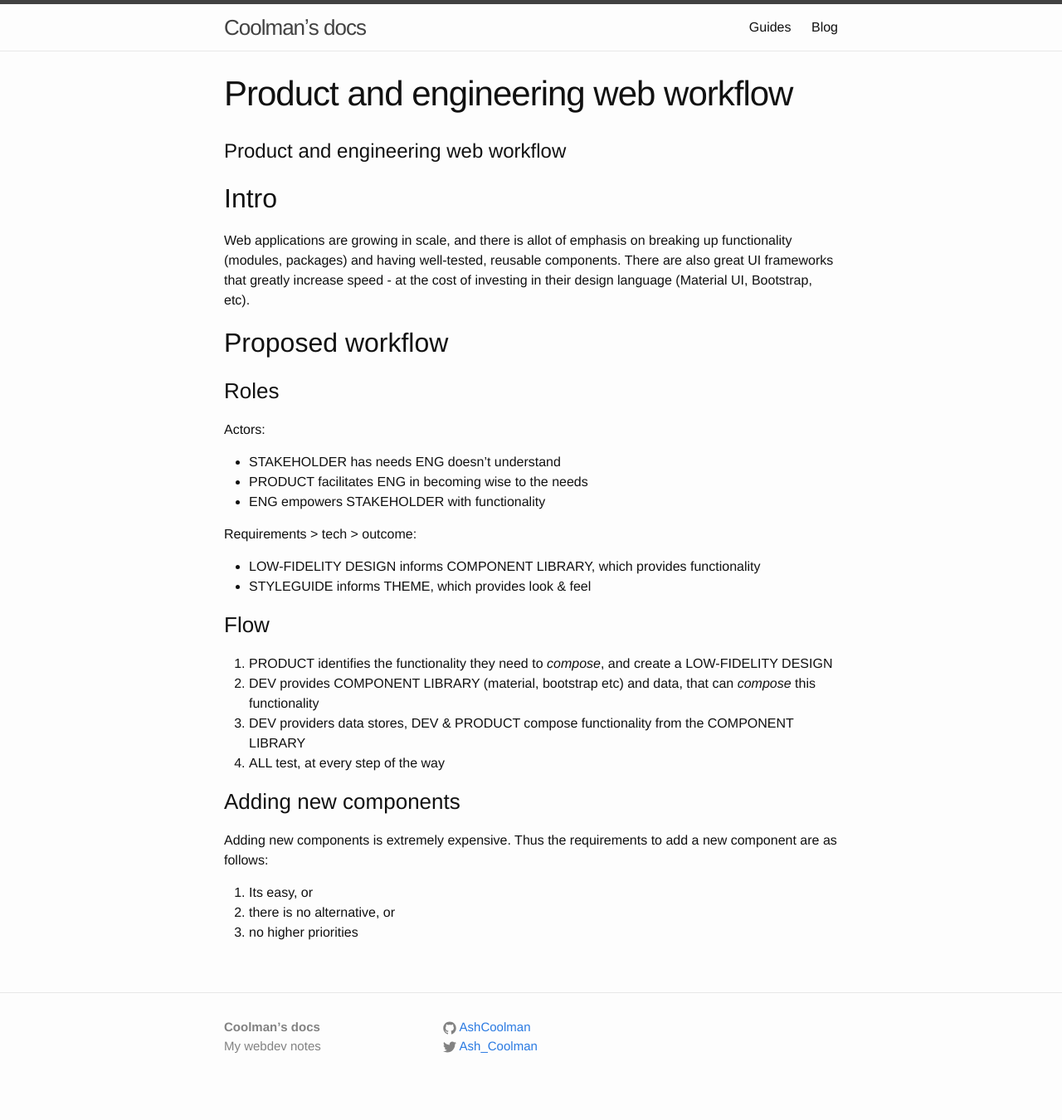
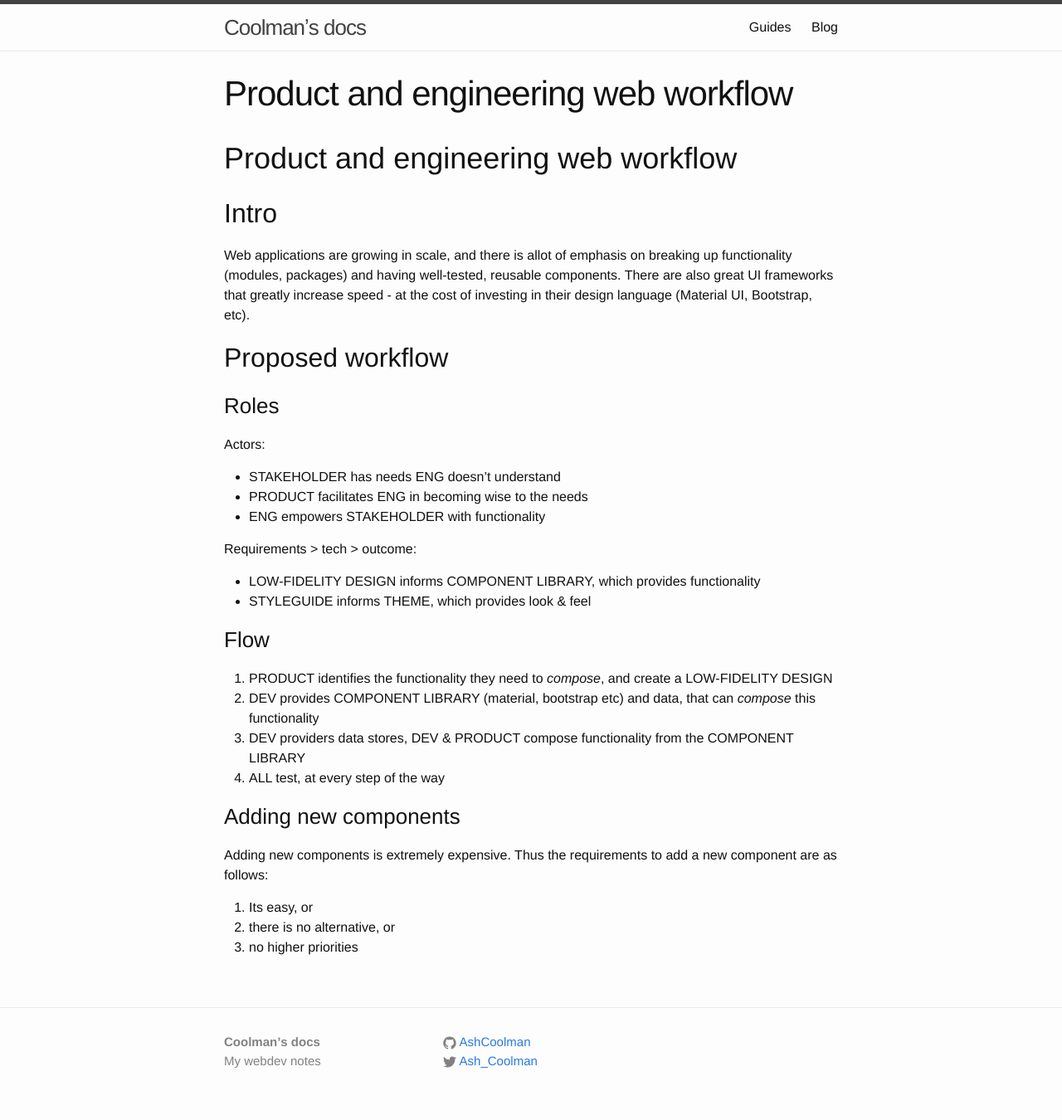
Before and after one commit to AshCoolman/docs, a Jekyll site: the page built from guides/product-engineering-web-workflow.md, in a window 1280 px wide. Shown: the whole page at 83% size. Built offline with Jekyll 4.4.1, drawn with Linux system fonts in a browser that asks for light colours.

Commit message:
style (h1-h6): font-size

```diff
--- a/_sass/_base.scss
+++ b/_sass/_base.scss
@@ -82,6 +82,27 @@
 h1, h2, h3, h4, h5, h6 {
     font-weight: normal;
 }
+
+h1 {
+    font-size: 36px;
+}
+h2 {
+    font-size: 32px;
+}
+h3 {
+    font-size: 28px;
+}
+h4 {
+    font-size: 24px;
+}
+
+h5 {
+    font-size: 20px;
+}
+h6 {
+    font-size: 18px;
+}
+
 
 
 
```
